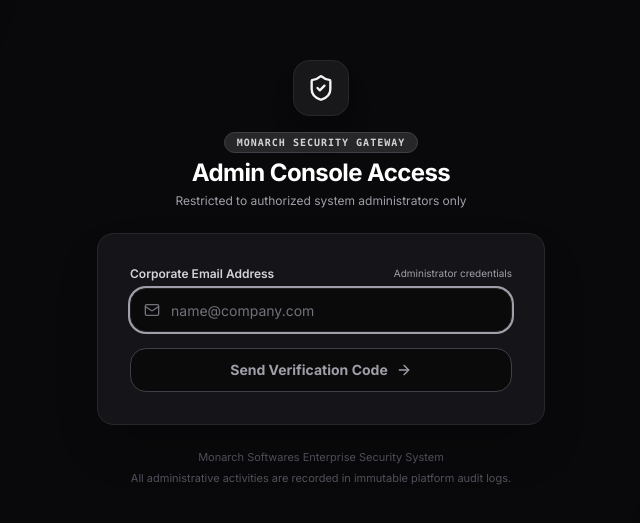
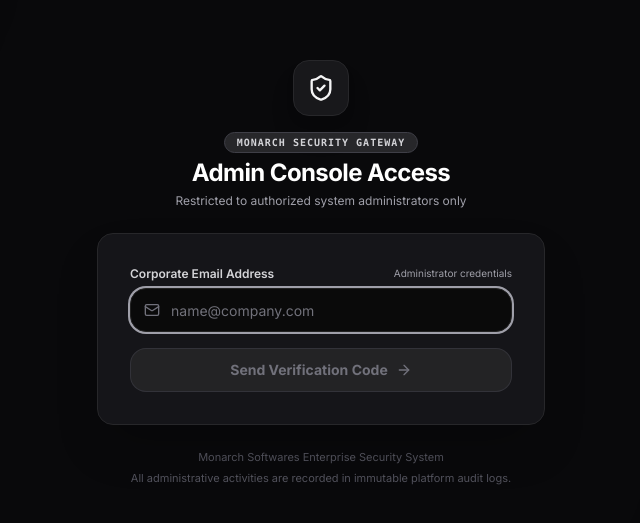
Before and after one commit to developermonarchsoftwares-spec/orion-, a Next.js app in the folder ownus/: page /admin/monarch in a window 1280 px wide. Shown: the part 127-650 px from the top of the page, without its empty margins (319-959 px from the left). Built offline with nearby package versions, Linux system fonts and the light colour scheme; no server answers.

Commit message:
admin login button color change

```diff
--- a/ownus/src/app/admin/monarch/page.tsx
+++ b/ownus/src/app/admin/monarch/page.tsx
@@ -1018,7 +1018,7 @@ export default function AdminPortalPage() {
                 <button
                   type="submit"
                   disabled={authLoading || !inputEmail.trim() || !inputEmail.includes('@')}
-                  className="w-full inline-flex h-11 items-center justify-center gap-2 rounded-xl bg-white hover:bg-zinc-200 text-zinc-950 text-sm font-bold shadow-lg disabled:bg-zinc-800 disabled:text-zinc-400 disabled:border disabled:border-zinc-700 disabled:shadow-none disabled:cursor-not-allowed transition-all cursor-pointer"
+                  className="w-full inline-flex h-11 items-center justify-center gap-2 rounded-xl bg-white dark:bg-white hover:bg-zinc-100 dark:hover:bg-zinc-100 text-zinc-950 dark:text-zinc-950 text-sm font-bold shadow-lg shadow-black/20 hover:shadow-xl hover:scale-[1.005] active:scale-[0.995] disabled:bg-zinc-800/80 disabled:dark:bg-zinc-800/80 disabled:text-zinc-500 disabled:dark:text-zinc-500 disabled:border disabled:border-zinc-700/60 disabled:shadow-none disabled:scale-100 disabled:cursor-not-allowed transition-all cursor-pointer"
                 >
                   {authLoading ? (
                     <>
@@ -1079,7 +1079,7 @@ export default function AdminPortalPage() {
                 <button
                   type="submit"
                   disabled={authLoading || otpCode.length < 6}
-                  className="w-full inline-flex h-11 items-center justify-center gap-2 rounded-xl bg-white hover:bg-zinc-200 text-zinc-950 text-sm font-bold shadow-lg disabled:bg-zinc-800 disabled:text-zinc-400 disabled:border disabled:border-zinc-700 disabled:shadow-none disabled:cursor-not-allowed transition-all cursor-pointer"
+                  className="w-full inline-flex h-11 items-center justify-center gap-2 rounded-xl bg-white dark:bg-white hover:bg-zinc-100 dark:hover:bg-zinc-100 text-zinc-950 dark:text-zinc-950 text-sm font-bold shadow-lg shadow-black/20 hover:shadow-xl hover:scale-[1.005] active:scale-[0.995] disabled:bg-zinc-800/80 disabled:dark:bg-zinc-800/80 disabled:text-zinc-500 disabled:dark:text-zinc-500 disabled:border disabled:border-zinc-700/60 disabled:shadow-none disabled:scale-100 disabled:cursor-not-allowed transition-all cursor-pointer"
                 >
                   {authLoading ? (
                     <>
```
